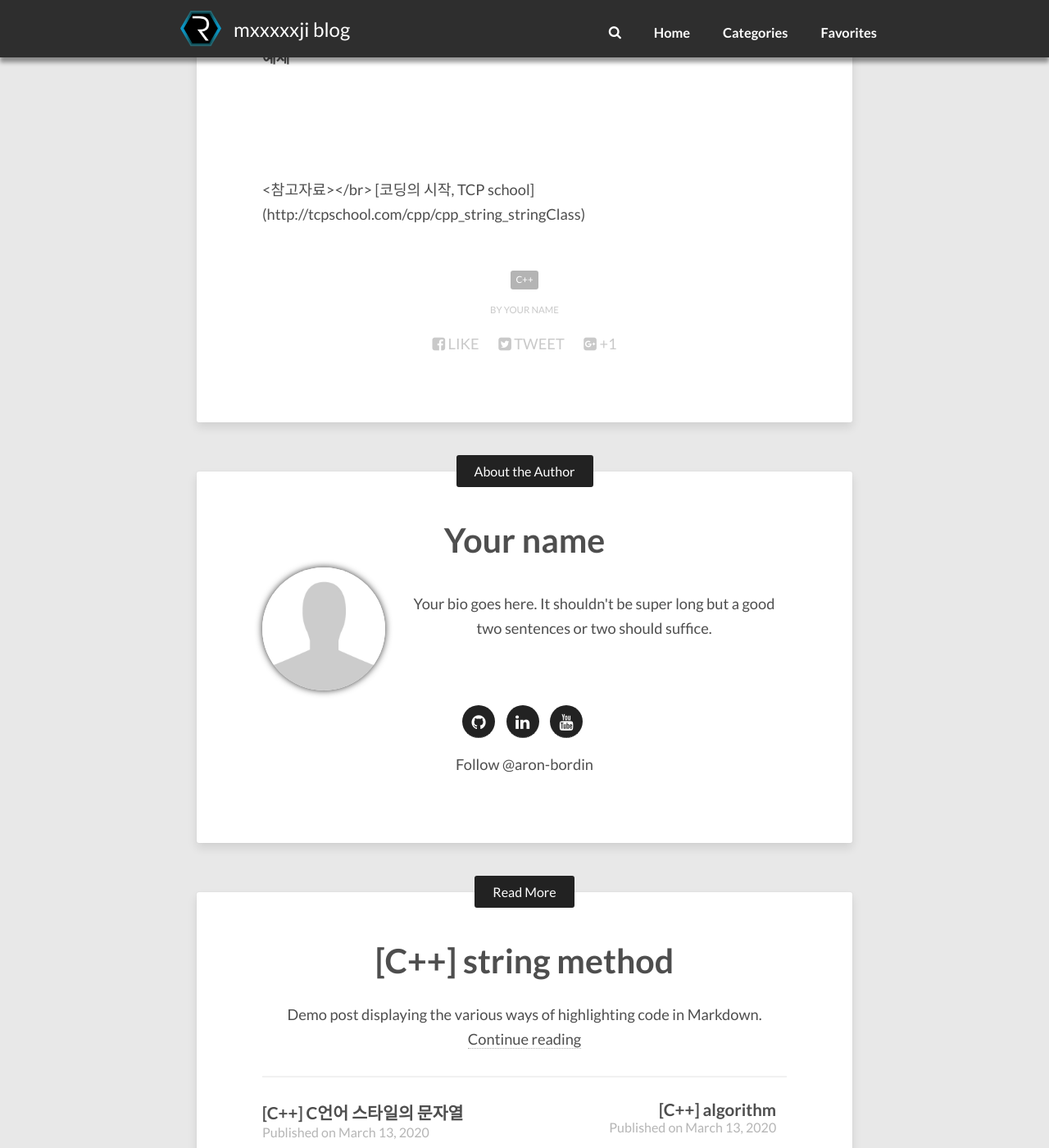
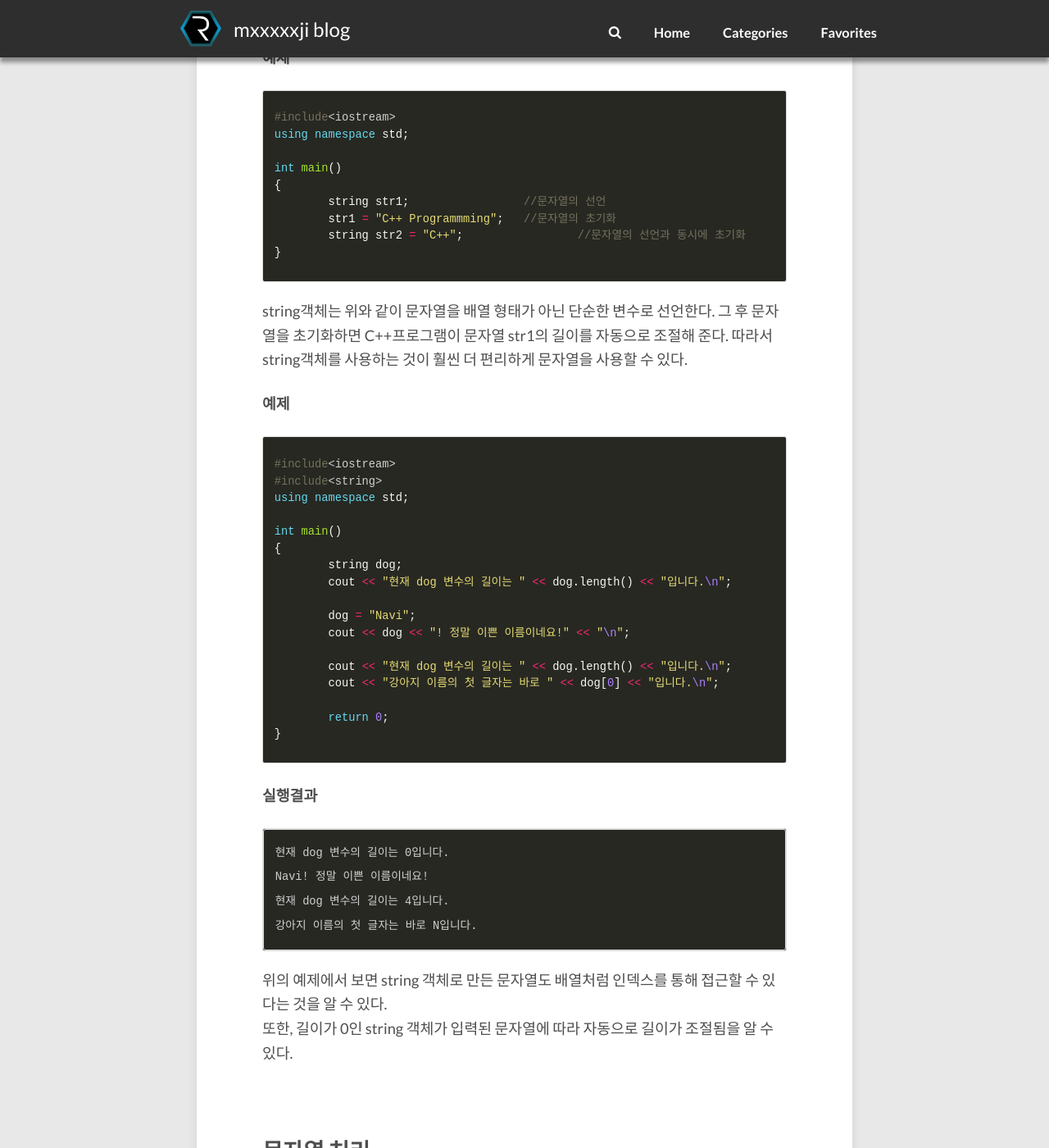
Before and after one commit to mxxxxxji/Mxxxxxji.github.io, a Jekyll site: the page built from _posts/2020-03-13-C++-14.c++_string-post.md, in a window 1280 px wide and 1400 px high, scrolled down 968 px. Shown: the whole window at 82% size. Built offline with Jekyll 4.4.1, drawn with Linux system fonts in a browser that asks for light colours; nearby versions of some CDN libraries; comment, search, counter and statistics services are not loaded; some of the changed text lies outside the part shown.

Commit message:
Update 2020-03-13-C++-14.c++_string-post.md

```diff
--- a/_posts/2020-03-13-C++-14.c++_string-post.md
+++ b/_posts/2020-03-13-C++-14.c++_string-post.md
@@ -21,9 +21,141 @@ C++에서 string클래스를 사용하기 위해서는 우선 string 헤더 파
 
 #### 예제
 {% highlight cpp %}
+#include<iostream>
+using namespace std;
 
+int main()
+{
+	string str1;                 //문자열의 선언
+	str1 = "C++ Programmming";   //문자열의 초기화
+	string str2 = "C++";		     //문자열의 선언과 동시에 초기화
+}
 {% endhighlight %}
 
+string객체는 위와 같이 문자열을 배열 형태가 아닌 단순한 변수로 선언한다.
+그 후 문자열을 초기화하면 C++프로그램이 문자열 str1의 길이를 자동으로 조절해 준다.
+따라서 string객체를 사용하는 것이 훨씬 더 편리하게 문자열을 사용할 수 있다.
+
+#### 예제
+{% highlight cpp %}
+#include<iostream>
+#include<string>
+using namespace std;
+
+int main()
+{
+	string dog;
+	cout << "현재 dog 변수의 길이는 " << dog.length() << "입니다.\n";
+
+	dog = "Navi";
+	cout << dog << "! 정말 이쁜 이름이네요!" << "\n";
+
+	cout << "현재 dog 변수의 길이는 " << dog.length() << "입니다.\n";
+	cout << "강아지 이름의 첫 글자는 바로 " << dog[0] << "입니다.\n";
+
+	return 0;
+}
+{% endhighlight %}
+
+#### 실행결과
+    {% raw %}
+    현재 dog 변수의 길이는 0입니다.
+    Navi! 정말 이쁜 이름이네요!
+    현재 dog 변수의 길이는 4입니다.
+    강아지 이름의 첫 글자는 바로 N입니다.
+    {% endraw %}
+
+위의 예제에서 보면 string 객체로 만든 문자열도 배열처럼 인덱스를 통해 접근할 수 있다는 것을 알 수 있다.
+또한, 길이가 0인 string 객체가 입력된 문자열에 따라 자동으로 길이가 조절됨을 알 수 있다.
+<br/>
+<br/>
+
+## 문자열 처리
+C언어에서 문자형 배열 사이의 대입 작업은 strcpy() 함수나 strncpy()함수를 사용했다.
+string 객체를 이용한 문자열에서는 대입 연산자(=)만을 사용하여 간단한 대입 작업을 할 수 있다.
+
+#### 예제
+{% highlight cpp %}
+#include <iostream>
+#include <string>
+using namespace std;
+
+int main()
+{
+	string str1 = "C++ is Cool!";
+	string str2;
+
+	str2 = str1; //문자열 대입 연산
+	cout << str2;
+}
+{% endhighlight %}
+
+#### 실행결과
+    {% raw %}
+    C++ is Cool!
+    {% endraw %}
+
+다음은 string 객체를 사용하여 복합 대입 연산자(+=)나 append()메소드를 사용하여 추가 및 결합하는 예제이다.
+
+#### 예제
+{% highlight cpp %}
+#include <iostream>
+#include <string>
+using namespace std;
+
+int main()
+{
+	string str1 = "C++is ";
+	string str2 = "funny!";
+	string str3;
+
+	str3 = str1 + str2;     // 문자열 결합 연산
+	cout << str3 << "\n";
+
+	str1 += str2;           // 문자열 추가 연산
+	cout << str1;
+}
+{% endhighlight %}
+
+#### 실행결과
+    {% raw %}
+    C++is funny!
+    C++is funny!
+    {% endraw %}
+
+<br/>
+<br/>
+## 문자열 입출력
+string 객체를 이용한 문자열의 입력에는 cin객체를, 출력에는 cout객체를 사용할 수 있다.
+cin 객체를 이용한 문자열의 입력은 한 단위로 수행된다.
+따라서, 문자열을 한 행(line)씩 읽고 싶을 때는 getline() 함수를 사용해야 한다.
+getline() 함수는 첫 번째 매개변수로 cin 객체를, 두 번째 매개변수로 문자열을 저장할 string 객체 변수를 전달받는다.
+
+#### 예제
+{% highlight cpp %}
+#include <iostream>
+#include <string>
+using namespace std;
+
+int main()
+{
+	string name, subject;
+
+	cout << "자신의 이름을 적어주세요 : ";
+	getline(cin, name);
+	cout << "가장 자신있는 과목을 적어주세요 : ";
+	getline(cin, subject);
+
+	cout << name << "님이 가장 자신있는 과목은 " << subject << "입니다\n";
+}
+{% endhighlight %}
+
+#### 실행결과
+    {% raw %}
+    자신의 이름을 적어주세요 : 홍 길동
+    가장 자신있는 과목을 적어주세요 : 수학
+    홍 길동님이 가장 자신있는 과목은 수학입니다
+    {% endraw %}
 
 <br/>
 <br/>
```
